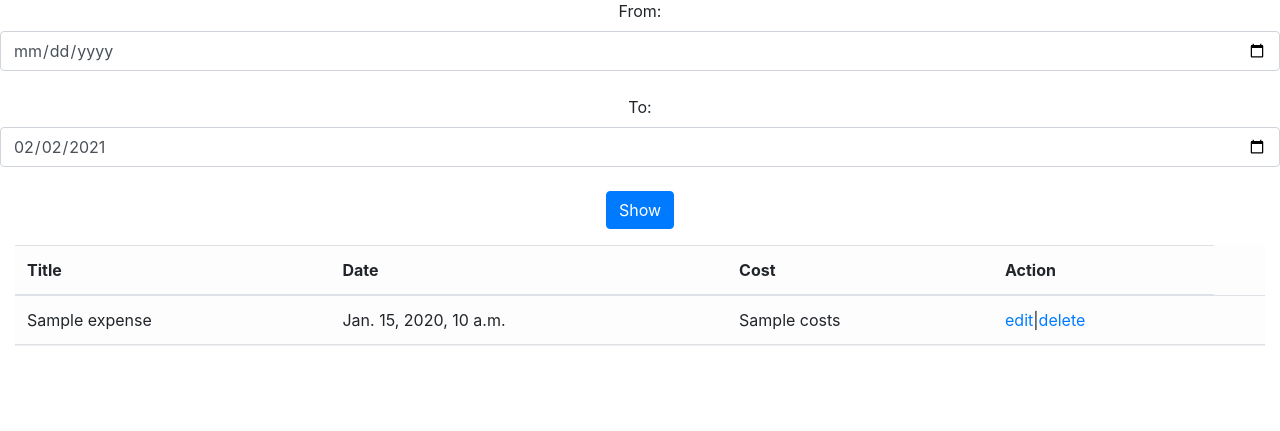
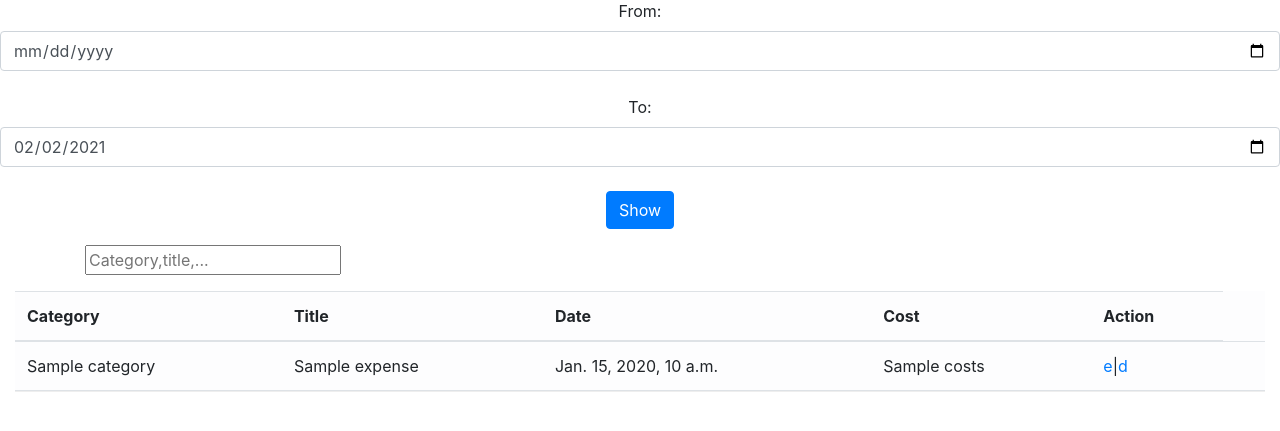
Before and after one commit to Sujeet9271/mtrack, a Django app: template templates/expenses.html in a window 1280 px wide. Shown: the part 90-521 px from the top of the page. Run offline with Django 3.2, Linux system fonts and the light colour scheme; the template is opened without the code that fills it: most values are stand-ins (such as "Sample title", 1, 10 or a date in 2020); some libraries are stand-ins or nearby versions.

Commit message:
search by category in income/expenses_detail

```diff
--- a/templates/expenses.html
+++ b/templates/expenses.html
@@ -40,22 +40,30 @@
     </hr>
 </center>
 
-<div class="container-fluid pt-3">
-    <table class="table table-hover table-light" style="border-collapse:collapse;">
+<div class="container pt-3">
+    <input type="text" id="myInput" onkeyup="function()" placeholder="Category,title,...">
+
+</div>
+<div class="container-fluid table-responsive pt-3">
+
+
+ <table class="table table-hover table-light"  style="border-collapse:collapse;">
      <thead>
+     <th>Category</th>
          <th>Title</th>
          <th>Date</th>
          <th>Cost </th>
          <th>Action</th>
      </thead>
 
-        <tbody>
+     <tbody id="expenses">
          {% for e in expenses %}
                      <tr colspan="6" data-toggle="collapse" data-target="#{{e.id}}" class="accordion-toggle">
+                         <td>{{e.category}}</td>
                          <td>{{e.title}}</td>
                          <td>{{e.date}}</td>
                          <td>{{e.costs}}</td>
-                            <td><a href="#" onclick="_edit('{% url 'exp_edit' e.id %}')">edit</span></a>|<a href="#" onclick="_delete('{% url 'exp_delete' e.id %}')">delete</a> </td>
+                         <td><a href="#" onclick="_edit('{% url 'exp_edit' e.id %}')">e</a>|<a href="#" onclick="_delete('{% url 'exp_delete' e.id %}')">d</a> </td>
                          <td></td>
 
                      </tr>
@@ -63,6 +71,7 @@
                          <td colspan="6" class="hiddenRow">
                              <div class="accordian-body collapse p-3" id="{{e.id}}">
                                  <p>Date : <span>{{e.date}}</span> </p>
+                                 <p>Day : <span>{{e.date|date:'l'}}</span> </p>
                                  <p>Category : <span>{{e.category}}</span> </p>
                                  <p>Name : <span>{{e.title}}</span> </p>
                                  <p>Cost : <span>{{e.costs}}</span></p>
@@ -73,14 +82,9 @@
          {% endfor %}
 
      </tbody>
+ </table>
 
-
-
-
-    </table>
 </div>
-
-
 
 
  <script>
@@ -107,7 +111,16 @@
      });
  </script>
 
-
+<script>
+$(document).ready(function(){
+$("#myInput").on("keyup", function() {
+ var value = $(this).val().toLowerCase();
+ $("#expenses tr").filter(function() {
+   $(this).toggle($(this).text().toLowerCase().indexOf(value) > -1)
+ });
+});
+});
+</script>
 
 
 {% endblock %}
```
Also changed, not shown: templates/income.html (+31 -2 lines). Lines whose indentation alone changed are shown as unchanged.
